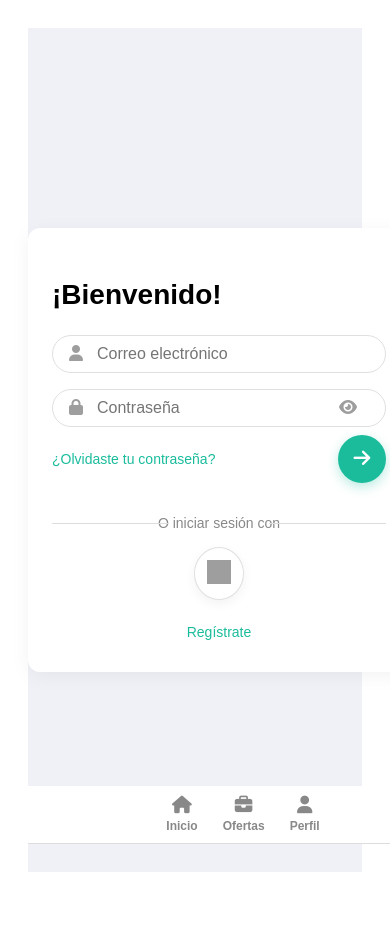
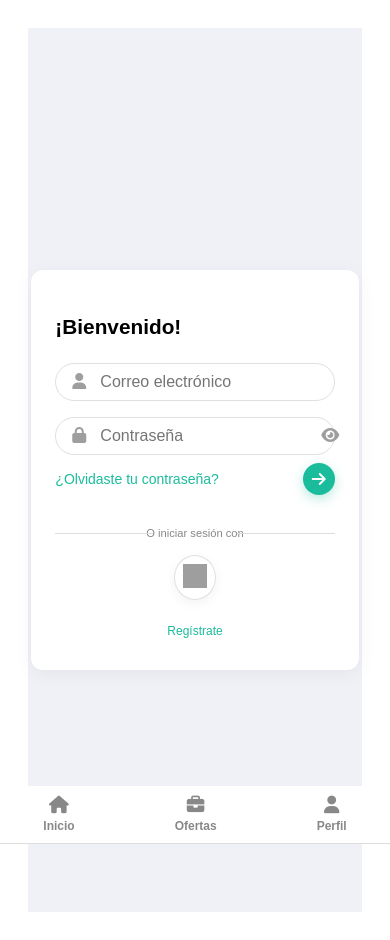
Before and after one commit to Gorkacp/Portal-Inmobiliario, a Vue app: page /login in a window 390 px wide. Before the commit the page ends 900 px from the top, so only its background shows below. Built offline with nearby package versions, Linux system fonts and the light colour scheme; grey boxes are pictures that could not be loaded.

Commit message:
Actualización 0.8

```diff
--- a/src/components/Header/Header.vue
+++ b/src/components/Header/Header.vue
@@ -29,21 +29,23 @@
 </script>
 
 <style scoped>
+/* Asegura que el contenedor principal ocupa todo el ancho y se alinea correctamente */
 .header {
   background-color: white;
   padding: 10px 20px;
   color: #333;
   border-bottom: 1px solid #ddd;
+  display: flex; /* Flexbox para el contenedor */
+  justify-content: center; /* Centra el contenido */
 }
 
 .menu {
   list-style: none;
   display: flex;
-  justify-content: center;
-  gap: 200px;
+  justify-content: center; /* Centra los elementos dentro de la lista */
+  gap: 200px; /* Espacio entre los botones */
   margin: 0;
   padding: 0;
-  flex-wrap: wrap; /* Para que se ajusten si el ancho no cabe */
 }
 
 .menu li {
@@ -77,7 +79,7 @@
 /* Tablet */
 @media (max-width: 1024px) {
   .menu {
-    gap: 100px;
+    gap: 150px; /* Ajusta el espacio entre los botones en tabletas */
   }
 
   .menu i {
@@ -92,7 +94,7 @@
 /* Móvil grande */
 @media (max-width: 768px) {
   .menu {
-    gap: 50px;
+    gap: 125px; /* Ajusta el espacio entre los botones en móviles grandes */
   }
 
   .menu i {
@@ -107,7 +109,8 @@
 /* Móvil pequeño */
 @media (max-width: 480px) {
   .menu {
-    gap: 25px;
+    gap: 100px; /* Ajusta el espacio entre los botones en móviles pequeños */
+    justify-content: center; /* Asegura que el menú esté centrado */
   }
 
   .menu i {
--- a/src/components/Login/Login.vue
+++ b/src/components/Login/Login.vue
@@ -117,9 +117,12 @@ async function iniciarSesionConGoogle() {
   display: flex;
   flex-direction: column;
   background-color: #f0f1f6;
+  justify-content: center;
+  align-items: center;
+  padding: 20px;
 }
+
 .login-card {
-  margin: auto;
   width: 100%;
   max-width: 400px;
   background: white;
@@ -268,4 +271,85 @@ async function iniciarSesionConGoogle() {
   bottom: 0;
   width: 100%;
 }
+
+/* Estilos responsivos */
+@media (max-width: 1024px) {
+  .login-card {
+    width: 90%;
+  }
+
+  .title {
+    font-size: 1.5rem;
+  }
+
+  .input-pill input {
+    font-size: 0.95rem;
+  }
+
+  .btn-submit {
+    width: 2.5rem;
+    height: 2.5rem;
+    font-size: 1rem;
+  }
+
+  .divider {
+    font-size: 0.8rem;
+  }
+}
+
+@media (max-width: 768px) {
+  .login-card {
+    width: 80%;
+  }
+
+  .title {
+    font-size: 1.4rem;
+  }
+
+  .input-pill input {
+    font-size: 1rem;
+  }
+
+  .btn-submit {
+    width: 2.2rem;
+    height: 2.2rem;
+    font-size: 1rem;
+  }
+
+  .divider {
+    font-size: 0.8rem;
+  }
+}
+
+@media (max-width: 480px) {
+  .login-card {
+    width: 95%;
+  }
+
+  .title {
+    font-size: 1.3rem;
+  }
+
+  .input-pill input {
+    font-size: 1rem;
+  }
+
+  .btn-submit {
+    width: 2rem;
+    height: 2rem;
+    font-size: 1rem;
+  }
+
+  .divider {
+    font-size: 0.7rem;
+  }
+
+  .btn-google {
+    padding: 0.5rem;
+  }
+
+  .signup-link {
+    font-size: 0.75rem;
+  }
+}
 </style>
--- a/src/components/Login/Register.vue
+++ b/src/components/Login/Register.vue
@@ -142,14 +142,17 @@
   </script>
 
   <style scoped>
+  /* Estilo base para la página de login */
 .login-page {
   min-height: 100vh;
   display: flex;
   flex-direction: column;
   background-color: #f0f1f6;
+  justify-content: center;
+  align-items: center;
 }
+
 .login-card {
-    margin: auto;
   width: 100%;
   max-width: 400px;
   background: white;
@@ -158,11 +161,13 @@
   box-shadow: 0 4px 20px rgba(0, 0, 0, 0.05);
   text-align: left;
 }
+
 .title {
   font-size: 1.75rem;
   font-weight: 700;
   margin-bottom: 1.5rem;
 }
+
 .input-pill {
   position: relative;
   display: flex;
@@ -173,22 +178,26 @@
   margin-bottom: 1rem;
   border: 1px solid #e0e0e0;
 }
+
 .input-pill .icon {
   margin-right: 0.75rem;
   color: #9e9e9e;
   font-size: 1rem;
 }
+
 .input-pill input {
   flex: 1;
   border: none;
   outline: none;
   font-size: 1rem;
 }
+
 .input-pill .eye {
   margin-left: 0.75rem;
   cursor: pointer;
   color: #9e9e9e;
 }
+
 .btn-submit {
   background: #1abc9c;
   border: none;
@@ -204,9 +213,11 @@
   box-shadow: 0 4px 12px rgba(26, 188, 156, 0.3);
   margin-top: 0.5rem;
 }
+
 .btn-submit:hover {
   background: #17a589;
 }
+
 .divider {
   text-align: center;
   font-size: 0.875rem;
@@ -214,6 +225,7 @@
   margin: 2rem 0 1rem;
   position: relative;
 }
+
 .divider::before,
 .divider::after {
   content: '';
@@ -223,12 +235,15 @@
   height: 1px;
   background: #ddd;
 }
+
 .divider::before {
   left: 0;
 }
+
 .divider::after {
   right: 0;
 }
+
 .btn-google {
   display: block;
   margin: 0 auto 1.5rem;
@@ -239,10 +254,12 @@
   cursor: pointer;
   box-shadow: 0 4px 12px rgba(0, 0, 0, 0.05);
 }
+
 .btn-google img {
   width: 24px;
   height: 24px;
 }
+
 .signup-link {
   display: block;
   text-align: center;
@@ -251,20 +268,85 @@
   text-decoration: none;
   margin-top: 0.5rem;
 }
+
 .signup-link:hover {
   text-decoration: underline;
 }
+
 .fixed-footer {
   position: fixed;
   bottom: 0;
   width: 100%;
 }
 
-  /* Estilo del mensaje de error */
 .error-message {
   color: #e74c3c;
   font-size: 0.9rem;
   margin-bottom: 1rem;
   text-align: center;
 }
+
+/* Media Queries para Responsividad */
+@media (max-width: 768px) {
+  .login-card {
+    padding: 1.5rem 1rem;
+  }
+
+  .title {
+    font-size: 1.5rem;
+    text-align: center;
+  }
+
+  .input-pill {
+    padding: 0.5rem;
+    margin-bottom: 0.75rem;
+  }
+
+  .input-pill input {
+    font-size: 0.95rem;
+  }
+
+  .btn-submit {
+    width: 2.5rem;
+    height: 2.5rem;
+    font-size: 1rem;
+  }
+
+  .btn-google {
+    padding: 0.5rem;
+  }
+
+  .signup-link {
+    font-size: 0.75rem;
+  }
+}
+
+@media (max-width: 480px) {
+  .login-card {
+    padding: 1rem;
+  }
+
+  .title {
+    font-size: 1.25rem;
+  }
+
+  .input-pill input {
+    font-size: 0.9rem;
+  }
+
+  .btn-submit {
+    width: 2.2rem;
+    height: 2.2rem;
+    font-size: 0.9rem;
+  }
+
+  .btn-google {
+    padding: 0.5rem;
+  }
+
+  .signup-link {
+    font-size: 0.75rem;
+  }
+}
+
   </style>
```
Lines whose indentation alone changed are shown as unchanged.
